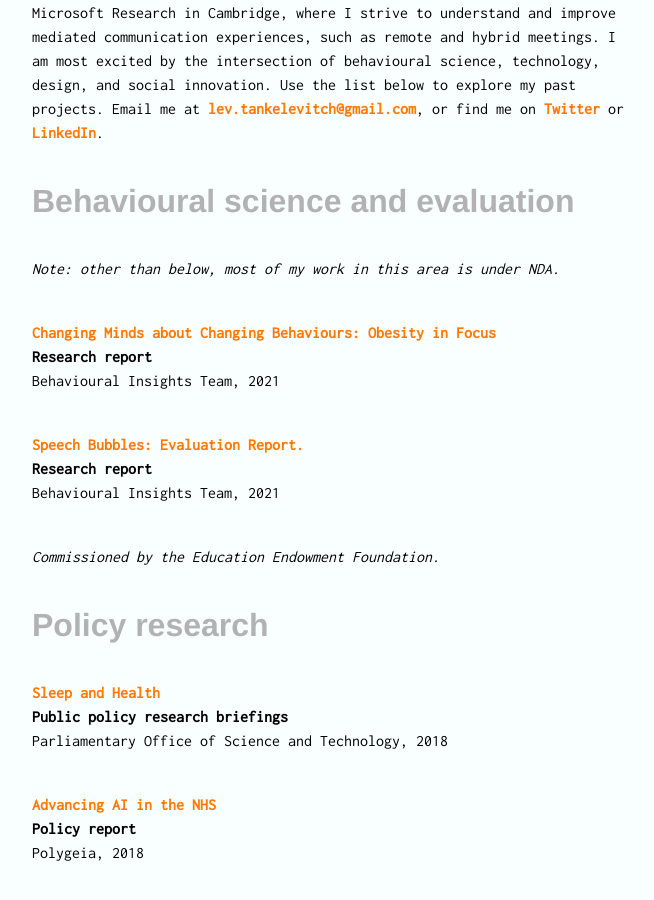
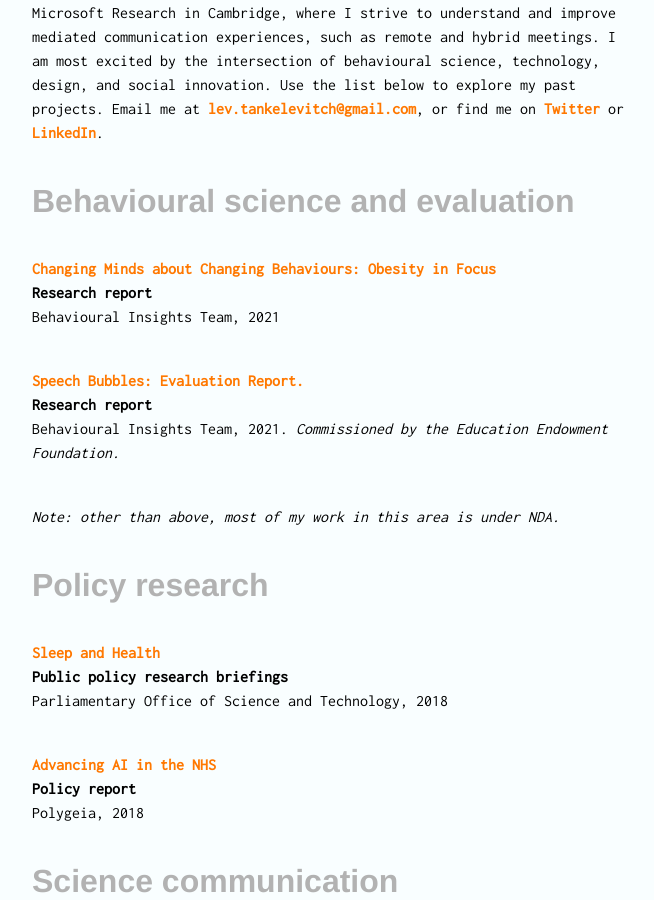
Before and after one commit to levtank/levtank.github.io, a Jekyll site: the page built from index.html, in a window 1280 px wide and 900 px high, scrolled down 429 px. Shown: the whole window, without its empty margins (308-962 px from the left). Built offline with Jekyll 4.4.1, drawn with Linux system fonts in a browser that asks for light colours; nearby versions of some CDN libraries; some web fonts are replaced.

Commit message:
Update index.html

```diff
--- a/index.html
+++ b/index.html
@@ -6,7 +6,6 @@ layout: default
 
 <h1 class="category"> <a name="applied-behavioural-science"> Behavioural science and evaluation </a> </h1>
 
-<h1 class="place"><span style="font-style: italic">Note: other than below, most of my work in this area is under NDA.</span></h1>
 
 <h1 class="project"><a href="https://www.nesta.org.uk/report/changing-minds-about-changing-behaviours-obesity-focus/"> Changing Minds about Changing Behaviours: Obesity in Focus </a></h1>
 <h1 class="proj-cat">Research report</h1>
@@ -14,8 +13,9 @@ layout: default
 
 <h1 class="project"><a href="https://d2tic4wvo1iusb.cloudfront.net/documents/pages/projects/Speech_Bubbles_Evaluation_Report_Final.pdf?v=1635157256" target="_blank">Speech Bubbles: Evaluation Report.</a></h1>
 <h1 class="proj-cat">Research report</h1>
-<h1 class="place">Behavioural Insights Team, 2021</h1>
-<h1 class="place"><span style="font-style: italic">Commissioned by the Education Endowment Foundation.</span></h1>
+<h1 class="place">Behavioural Insights Team, 2021. <span style="font-style: italic">Commissioned by the Education Endowment Foundation.</span></h1>
+
+<h1 class="place"><span style="font-style: italic">Note: other than above, most of my work in this area is under NDA.</span></h1>
 
 <h1 class="category"> <a name="policy-research">  Policy research </a> </h1>
 
```
